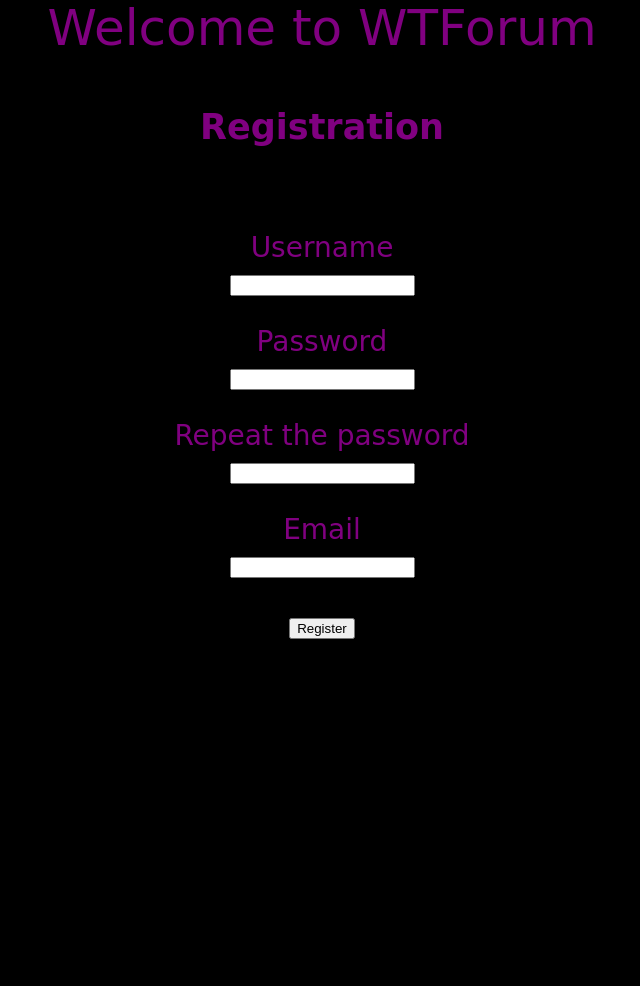
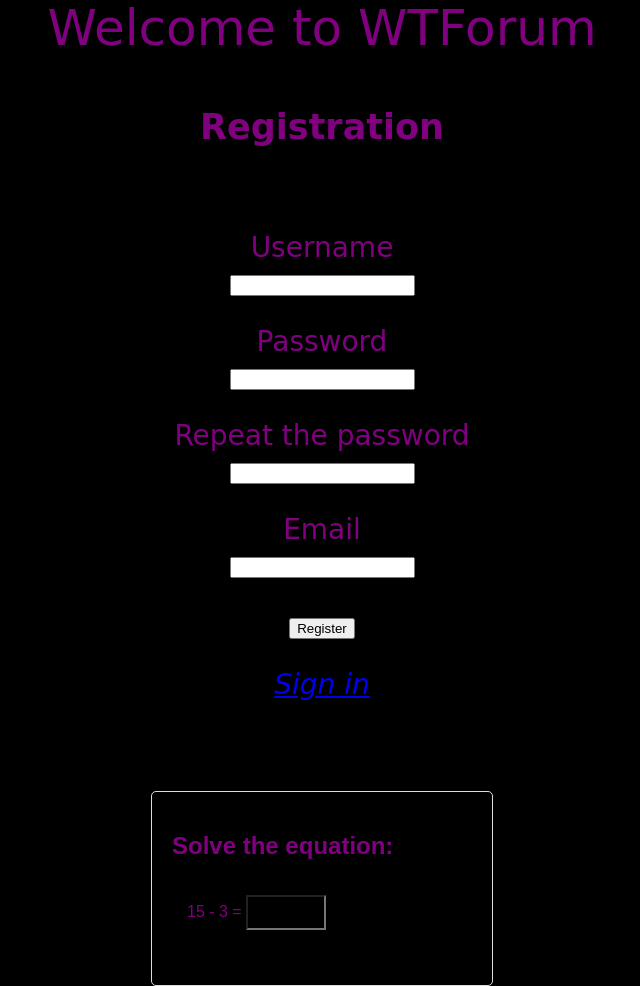
Before and after one commit to andrey3304/The_greatest_project_of_our_time, a Flask app: page /register in a window 1280 px wide. Shown: the part 113-1099 px from the top of the page, without its empty margins (318-958 px from the left). Before the commit the page ends 752 px from the top, so only its background shows below. Run offline with Flask 3, Linux system fonts and the light colour scheme.

Commit message:
Добавлена возможность перемещаться между авторизацией и регистрацией, а также добавлена капча на регистрации

```diff
--- a/main.py
+++ b/main.py
@@ -204,21 +204,60 @@ def registration_new_user():
     Возвращает:
         render_template: Отрендеренный шаблон register.html или redirect на страницу входа
     """
+    equation, answer = generate_equation_for_captcha()
+    captcha_error = None
     form = RegisterForm()
     if form.validate_on_submit():
         if form.password.data != form.password_again.data:
+            equation, answer = generate_equation_for_captcha()
             return render_template('register.html', title='Registration',
                                    form=form,
-                                   message="Passwords don't match")
+                                   message="Passwords don't match",
+                                       captcha_error=captcha_error,
+                                       equation=equation,
+                                       answer=answer)
         db_sess = db_session.create_session()
         if db_sess.query(User).filter(User.email == form.email.data).first():
+            equation, answer = generate_equation_for_captcha()
             return render_template('register.html', title='Registration',
                                    form=form,
-                                   message="There is already such a user")
+                                   message="There is already such a user",
+                                       captcha_error=captcha_error,
+                                       equation=equation,
+                                       answer=answer)
         if db_sess.query(User).filter(User.name == form.name.data).first():
+            equation, answer = generate_equation_for_captcha()
             return render_template('register.html', title='Registration',
                                    form=form,
-                                   message="username is busy")
+                                   message="username is busy",
+                                       captcha_error=captcha_error,
+                                       equation=equation,
+                                       answer=answer)
+
+        # Проверяем капчу только если форма валидна
+        try:
+            expected_answer = int(request.form.get('expected_answer', 0))
+            user_answer = int(request.form.get('user_answer', 0))
+
+            if user_answer != expected_answer:
+                equation, answer = generate_equation_for_captcha()
+                captcha_error = "Wrong answer, try again."
+                return render_template('register.html',
+                                       title='Registration',
+                                       form=form,
+                                       captcha_error=captcha_error,
+                                       equation=equation,
+                                       answer=answer)
+        except ValueError:
+            equation, answer = generate_equation_for_captcha()
+            captcha_error = "Please enter a valid number for the captcha"
+            return render_template('register.html',
+                                   title='Registration',
+                                   form=form,
+                                   captcha_error=captcha_error,
+                                   equation=equation,
+                                   answer=answer)
+
         user = User(
             name=form.name.data,
             email=form.email.data,
@@ -227,7 +266,11 @@ def registration_new_user():
         db_sess.add(user)
         db_sess.commit()
         return redirect('/login')
-    return render_template('register.html', title='Registration', form=form)
+    return render_template('register.html',
+                           title='Registration', form=form,
+                           captcha_error=captcha_error,
+                           equation=equation,
+                           answer=answer)
 
 
 @app.route('/topics/<topic_slug>')
--- a/static/css/style.css
+++ b/static/css/style.css
@@ -107,15 +107,12 @@ body {
 }
 
 .break_pass_prof_page {
-  background-color: #0d6efd;
+  background-color: #4285F4;
   border: 1px solid #ddd;
   color: white;
   margin-top: 0;
   margin-bottom: 1rem;
-}
-
-.break_pass_prof_page:hover {
-  background-color: grey;
+  border-radius: 4px;
 }
 
 /* Полностью скрываем оригинальный input */
@@ -144,7 +141,7 @@ body {
     margin-bottom: 1rem;
 }
 
-.styled-upload-btn:hover {
+.styled-upload-btn:hover, .break_pass_prof_page:hover {
     background: #3367D6;
 }
 
--- a/templates/login.html
+++ b/templates/login.html
@@ -20,6 +20,11 @@
                 {% endfor %}
             </div>
             {% endfor %}
+            <div class="Inputs">
+                <a class="nav-link" href="/register">
+                    <i class="bi bi-box-arrow-right">Sign up</i>
+                </a>
+            </div>
         </div>
         <div class="login_captcha_body">
             <h2>Solve the equation:</h2>
--- a/templates/register.html
+++ b/templates/register.html
@@ -43,6 +43,22 @@
             {% endfor %}
         </p>
         <p>{{ form.submit(type="submit", class="btn btn-primary") }}</p>
+        <div>
+                <a class="nav-link" href="/login">
+                    <i class="bi bi-box-arrow-right">Sign in</i>
+                </a>
+        </div>
     </div>
+    <div class="login_captcha_body">
+            <h2>Solve the equation:</h2>
+            <div class="login_captcha">
+                {{ equation }} =
+                <input class="login_captcha_inp" type="hidden" name="expected_answer" value="{{ answer }}">
+                <input class="login_captcha_inp" type="number" name="user_answer" required>
+            </div>
+            {% if captcha_error %}
+            <p class="login_captcha_error">{{ captcha_error }}</p>
+            {% endif %}
+        </div>
 </form>
 {% endblock %}
```
Also changed, not shown: database/forum_db.sqlite.
